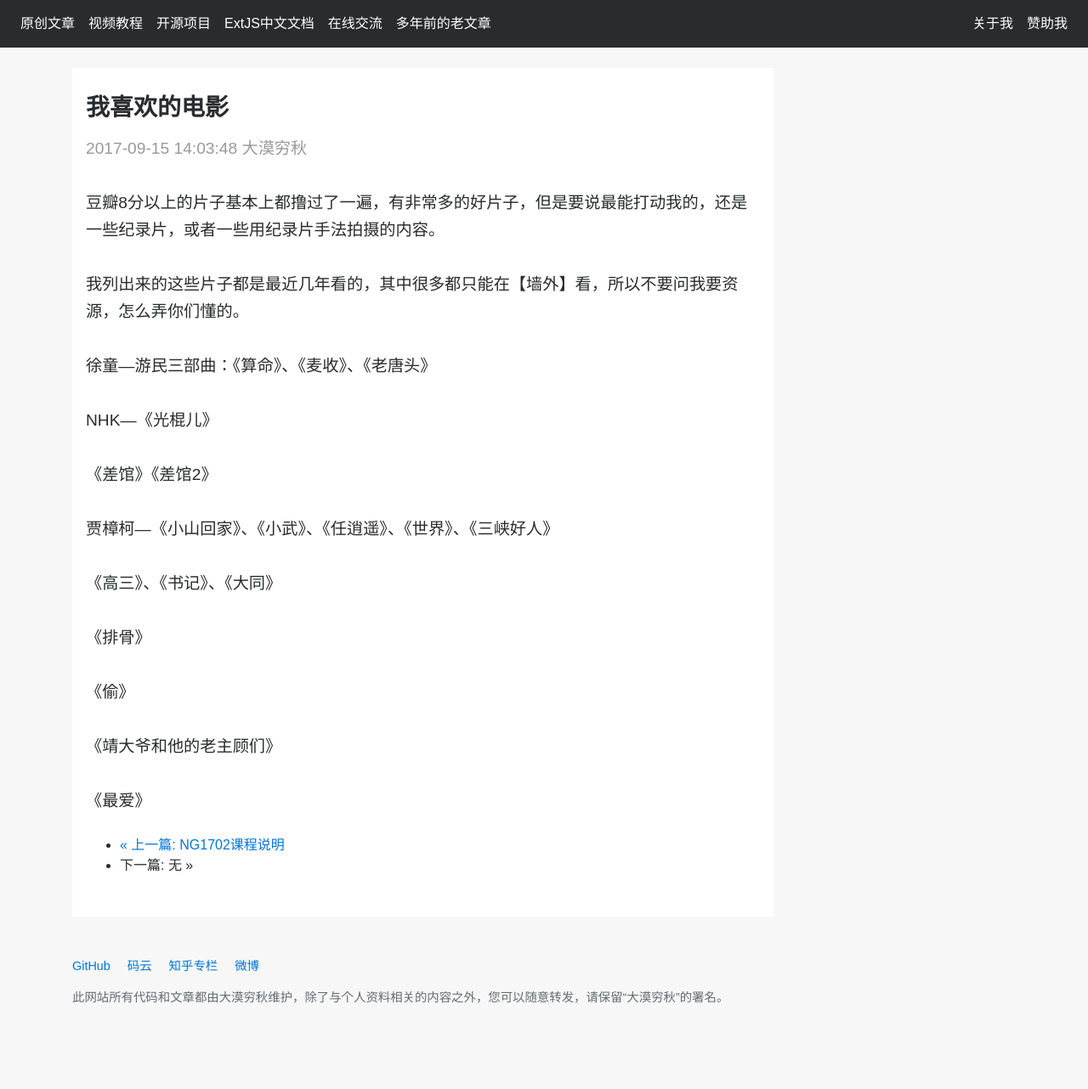
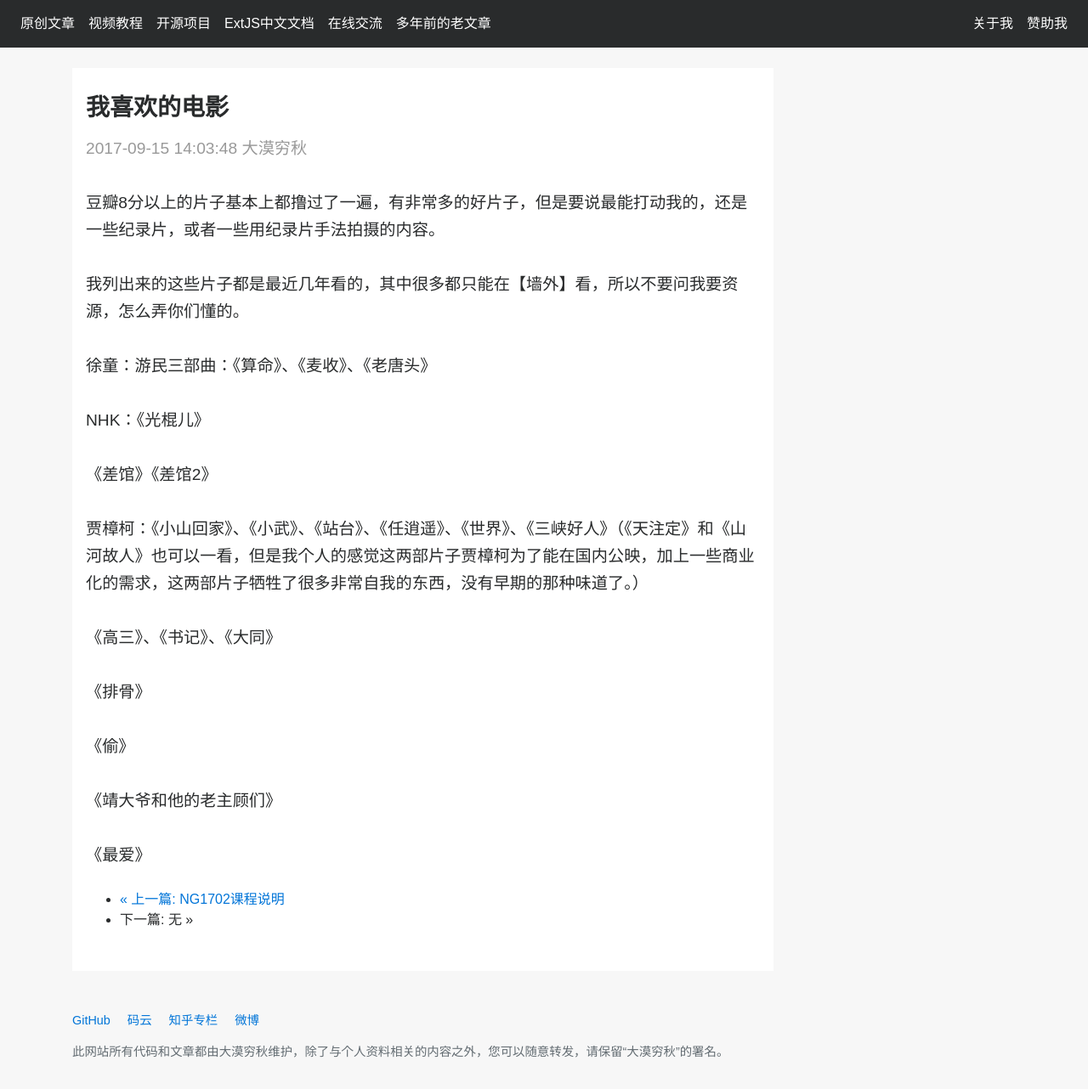
Before and after one commit to dukuiran/damoqiongqiu.github.io, a Jekyll site: the page built from _posts/2017-09-15-my-movies.markdown, in a window 1280 px wide and 1282 px high. Shown: the whole window at 85% size. Built offline with Jekyll 4.4.1, drawn with Linux system fonts in a browser that asks for light colours; nearby versions of some CDN libraries; comment, search, counter and statistics services are not loaded.

Commit message:
更新内容

```diff
--- a/_posts/2017-09-15-my-movies.markdown
+++ b/_posts/2017-09-15-my-movies.markdown
@@ -13,13 +13,13 @@ excerpt: 我喜欢的电影
 
 我列出来的这些片子都是最近几年看的，其中很多都只能在【墙外】看，所以不要问我要资源，怎么弄你们懂的。
 
-徐童---游民三部曲：《算命》、《麦收》、《老唐头》
+徐童：游民三部曲：《算命》、《麦收》、《老唐头》
 
-NHK---《光棍儿》
+NHK：《光棍儿》
 
 《差馆》《差馆2》
 
-贾樟柯---《小山回家》、《小武》、《任逍遥》、《世界》、《三峡好人》
+贾樟柯：《小山回家》、《小武》、《站台》、《任逍遥》、《世界》、《三峡好人》（《天注定》和《山河故人》也可以一看，但是我个人的感觉这两部片子贾樟柯为了能在国内公映，加上一些商业化的需求，这两部片子牺牲了很多非常自我的东西，没有早期的那种味道了。）
 
 《高三》、《书记》、《大同》
 
```
